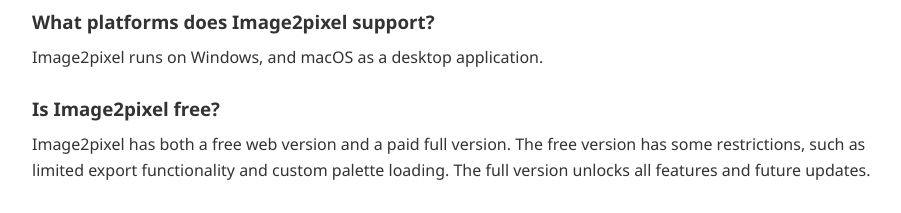
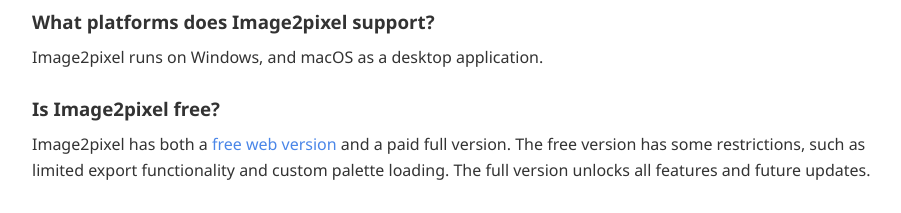
Before and after one commit to JobYu/Image2pixel_help, a plain HTML site: page basics/faq.html in a window 1280 px wide. Shown: the part 1440-1653 px from the top of the page, without its empty margins (316-1217 px from the left). Drawn offline with Linux system fonts and the light colour scheme.

Commit message:
Update faq.html

```diff
--- a/basics/faq.html
+++ b/basics/faq.html
@@ -80,7 +80,7 @@
             <p>Image2pixel runs on Windows, and macOS as a desktop application.</p>
 
             <h3>Is Image2pixel free?</h3>
-            <p>Image2pixel has both a free web version and a paid full version. The free version has some restrictions, such as limited export functionality and custom palette loading. The full version unlocks all features and future updates.</p>
+            <p>Image2pixel has both a <a href="https://img2pixel.vercel.app/">free web version</a>  and a paid full version. The free version has some restrictions, such as limited export functionality and custom palette loading. The full version unlocks all features and future updates.</p>
 
             <h2>Features and Capabilities</h2>
 
```
